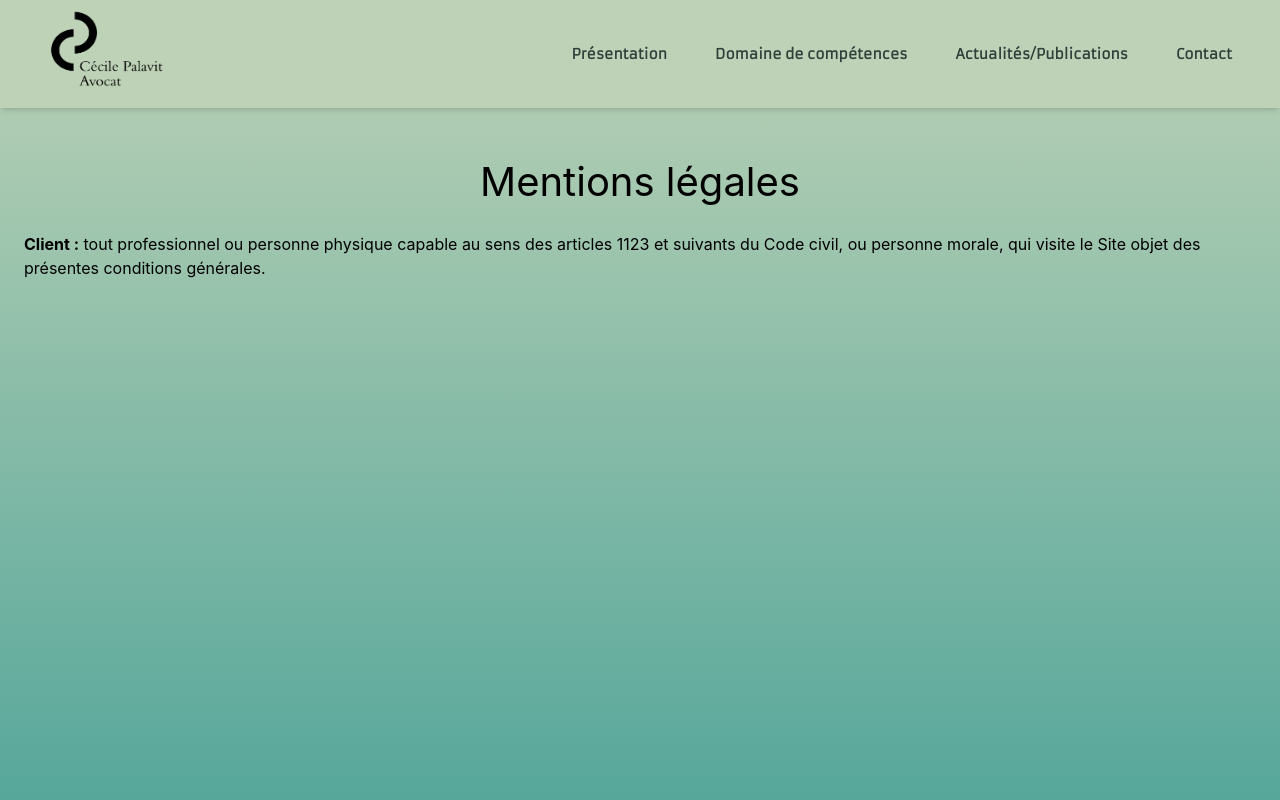
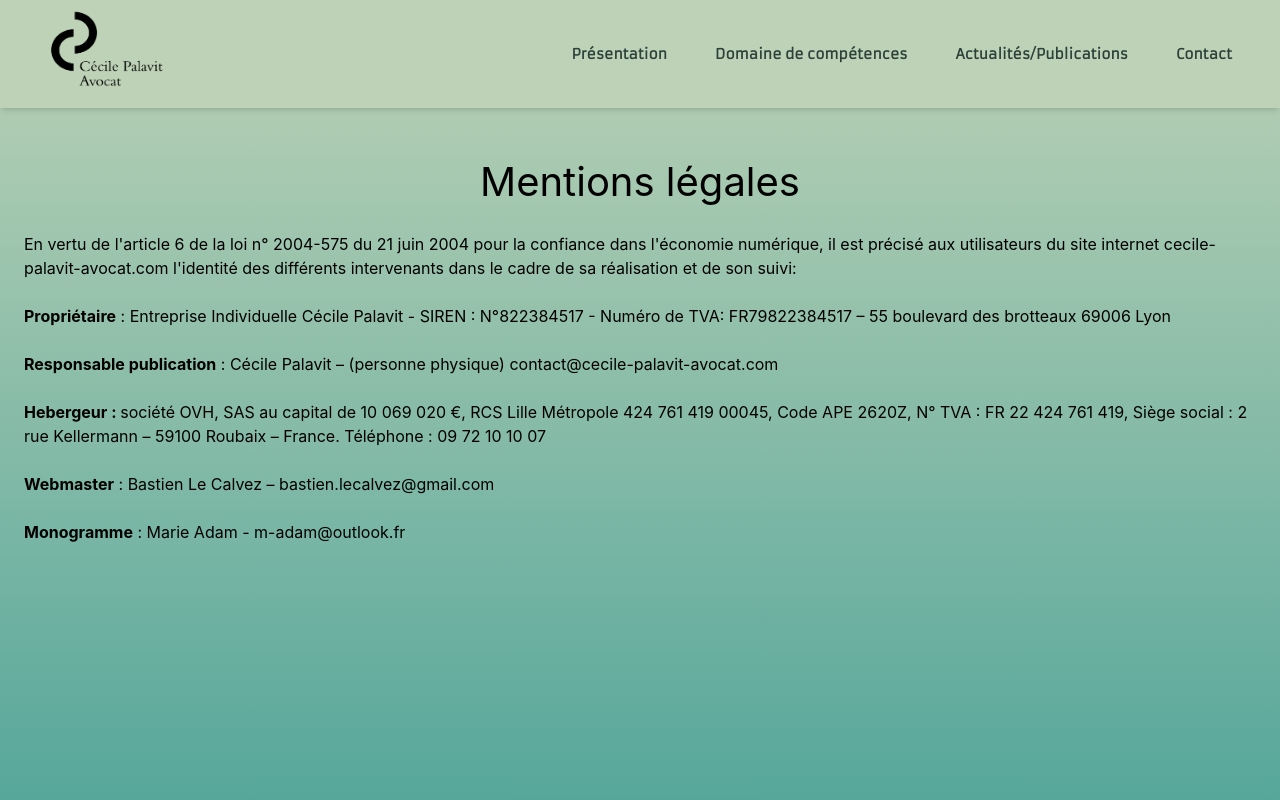
Before and after one commit to bahstiien/myLawyer, a Next.js app: page /mentions in a window 1280 px wide. Shown: the top 800 px of the page. Built offline with nearby package versions, Linux system fonts and the light colour scheme; no server answers; a web font is replaced by a local one.

Commit message:
resolve some little pb

```diff
--- a/components/Welcome.jsx
+++ b/components/Welcome.jsx
@@ -2,7 +2,6 @@ import React, { useState } from "react";
 import Image from "next/image";
 import cpalavit from "../public/img/cpalavit.jpg";
 import style from "../styles/welcome.module.css";
-import SectionLayout from "./Layout/SectionLayout";
 import { LinkedinOutlined } from "@ant-design/icons";
 import Link from "next/link";
 import styleBtn from "../styles/button.module.css";
@@ -24,7 +23,7 @@ const Welcome = () => {
           Avocat au barreau de Lyon
         </p>
         <div className="flex justify-around mt-8 flex-col md:flex-row">
-          <div className="w-full md:w-2/5">
+          <div className="w-full max-h-44 md:w-2/5">
             <p className={style.description}>
               Maître Cécile Palavit est avocat, inscrite au Barreau de Lyon.
               Elle exerce principalement en droit immobilier, droit public et
@@ -33,28 +32,52 @@ const Welcome = () => {
 
             <p className={style.description}>
               Me Palavit exerce, de manière complémentaire et dans le respect
-              strict de la prévention des conflits d’intérêt :
+              strict de la prévention des conflits d’intérêts :
             </p>
 
             <p className={style.description}>
-              - A titre principal, en qualité de collaboratrice libérale du
-              cabinet Adaltys (Lyon), au sein de l’équipe “droit immobilier” qui
-              accompagne ses clients sur les problématiques immobilières
-              diverses et montages complexes, en conseil et en contentieux ;
+              <li>
+                {" "}
+                A titre principal, en qualité de collaboratrice libérale du
+                <Link href="https://adaltys.com/" passHref>
+                  <a target="_blank"> cabinet Adaltys</a>
+                </Link>
+                (Lyon), au sein de l’équipe “droit immobilier” qui accompagne
+                ses clients sur les problématiques immobilières diverses et
+                montages complexes, en conseil et en contentieux{" "}
+              </li>
             </p>
             <p className={style.description}>
-              - En tant que consultante auprès du cabinet Lexinsight (Paris)
-              pour les problématiques immobilières de ce cabinet spécialisé en
-              conseil juridique et stratégique des entreprises ;
+              <li>
+                {" "}
+                En tant que consultante auprès du cabinet{" "}
+                <Link
+                  href="https://www.linkedin.com/company/lex-insight/?originalSubdomain=fr"
+                  passHref
+                >
+                  <a target="_blank">cabinet Lexinsight</a>
+                </Link>{" "}
+                (Paris) pour les problématiques immobilières de ce cabinet
+                spécialisé en conseil juridique et stratégique des entreprises{" "}
+              </li>
             </p>
 
             <p className={style.description}>
-              - A titre individuel, Me Palavit conseille et représente des
-              entreprises et des particuliers dans le cadre de leurs projets et
-              problématiques immobilières. Elle accompagne en particulier ses
-              clients sur des problématiques liées aux baux commerciaux, baux
-              d’habitation et contrats divers du secteur de la construction.
+              <li>
+                A titre individuel, Me Palavit conseille et représente des
+                entreprises et des particuliers dans le cadre de leurs projets
+                et problématiques immobilières. Elle accompagne en particulier
+                ses clients sur des problématiques liées aux baux commerciaux,
+                baux d’habitation et contrats divers du secteur de la
+                construction.{" "}
+              </li>
             </p>
+            <div className={showBio ? "hidden" : "flex justify-center"}>
+              <button className={styleBtn.button3} onClick={handleToggle}>
+                {" "}
+                En savoir plus
+              </button>
+            </div>
             <div className={showBio ? "" : "hidden"}>
               <p className="italic"> Formation </p>
               <p className={style.description}>
@@ -76,23 +99,17 @@ const Welcome = () => {
               </p>
             </div>
           </div>
-
+          <div className="flex flex-col justify-center">
             <div className="hidden md:flex justify-end max-h-sm max-w-sm mx-24">
               <Image
                 src={cpalavit}
-              // layout={"fill"}
                 objectFit="cover"
                 alt="photo of cecile palavit"
                 className={style.photo}
               />
             </div>
-        </div>
-        <div className="flex justify-around mt-4">
-          <button className={styleBtn.button3} onClick={handleToggle}>
-            {" "}
-            En savoir plus
-          </button>
-          <Link
+
+            {/* <Link
               href="https://www.linkedin.com/in/c%C3%A9cile-palavit-5a765683/"
               passHref
             >
@@ -101,9 +118,11 @@ const Welcome = () => {
                   style={{ fontSize: "48px", color: "#0077b5" }}
                 />
               </a>
-          </Link>
+            </Link> */}
           </div>
         </div>
+      </div>
+      <div className="flex justify-end mt-4 mr-24"></div>
     </section>
   );
 };
--- a/pages/mentions.jsx
+++ b/pages/mentions.jsx
@@ -9,10 +9,35 @@ const mentions = () => {
         <div className="m-6">
           <h2 className={style.title}>Mentions légales</h2>
           <p>
-            <b>Client :</b> tout professionnel ou personne physique capable au
-            sens des articles 1123 et suivants du Code civil, ou personne
-            morale, qui visite le Site objet des présentes conditions générales.
+            En vertu de l&apos;article 6 de la loi n° 2004-575 du 21 juin 2004
+            pour la confiance dans l&apos;économie numérique, il est précisé aux
+            utilisateurs du site internet{" "}
+            <a href="http://cecile-palavit-avocat.com">
+              cecile-palavit-avocat.com
+            </a>{" "}
+            l&apos;identité des différents intervenants dans le cadre de sa
+            réalisation et de son suivi:
+          </p>
+          <br />
+          <p>
+            <strong>Propriétaire</strong> : Entreprise Individuelle Cécile
+            Palavit - SIREN : N°822384517 - Numéro de TVA: FR79822384517 – 55
+            boulevard des brotteaux 69006 Lyon <br /> <br />
+            <strong>Responsable publication</strong> : Cécile Palavit –
+            (personne physique) contact@cecile-palavit-avocat.com
             <br />
+            <br />
+            <strong> Hebergeur : </strong> société OVH, SAS au capital de 10 069
+            020 €, RCS Lille Métropole 424 761 419 00045, Code APE 2620Z, N° TVA
+            : FR 22 424 761 419, Siège social : 2 rue Kellermann – 59100 Roubaix
+            – France. Téléphone : 09 72 10 10 07
+            <br />
+            <br />
+            <strong>Webmaster</strong> : Bastien Le Calvez –
+            bastien.lecalvez@gmail.com
+            <br />
+            <br />
+            <strong> Monogramme</strong> : Marie Adam - m-adam@outlook.fr
           </p>
         </div>
       </Layout>
--- a/styles/button.module.css
+++ b/styles/button.module.css
@@ -103,7 +103,7 @@
   width: 8em;
   height: 2.6em;
   line-height: 2.5em;
-  margin: 20px;
+
   position: relative;
   overflow: hidden;
   border: 2px solid;
```
Lines whose indentation alone changed are shown as unchanged.
